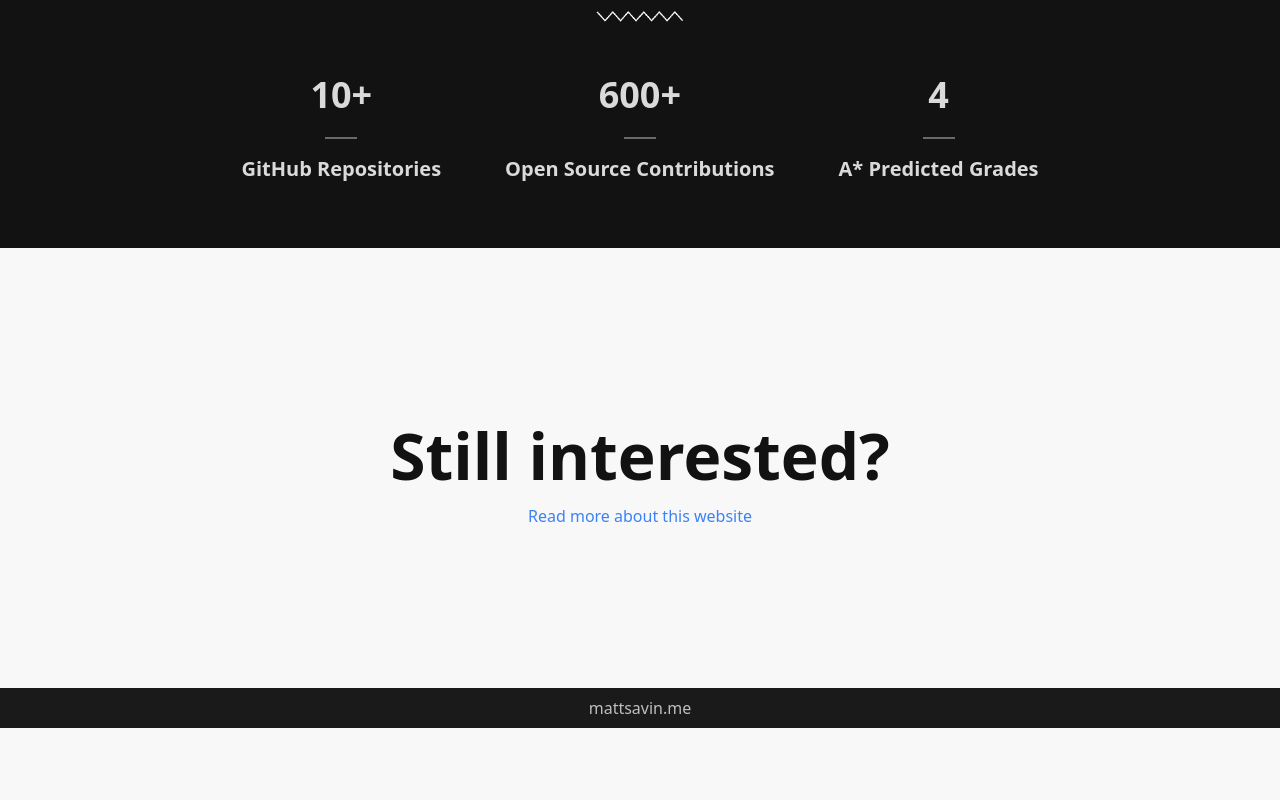
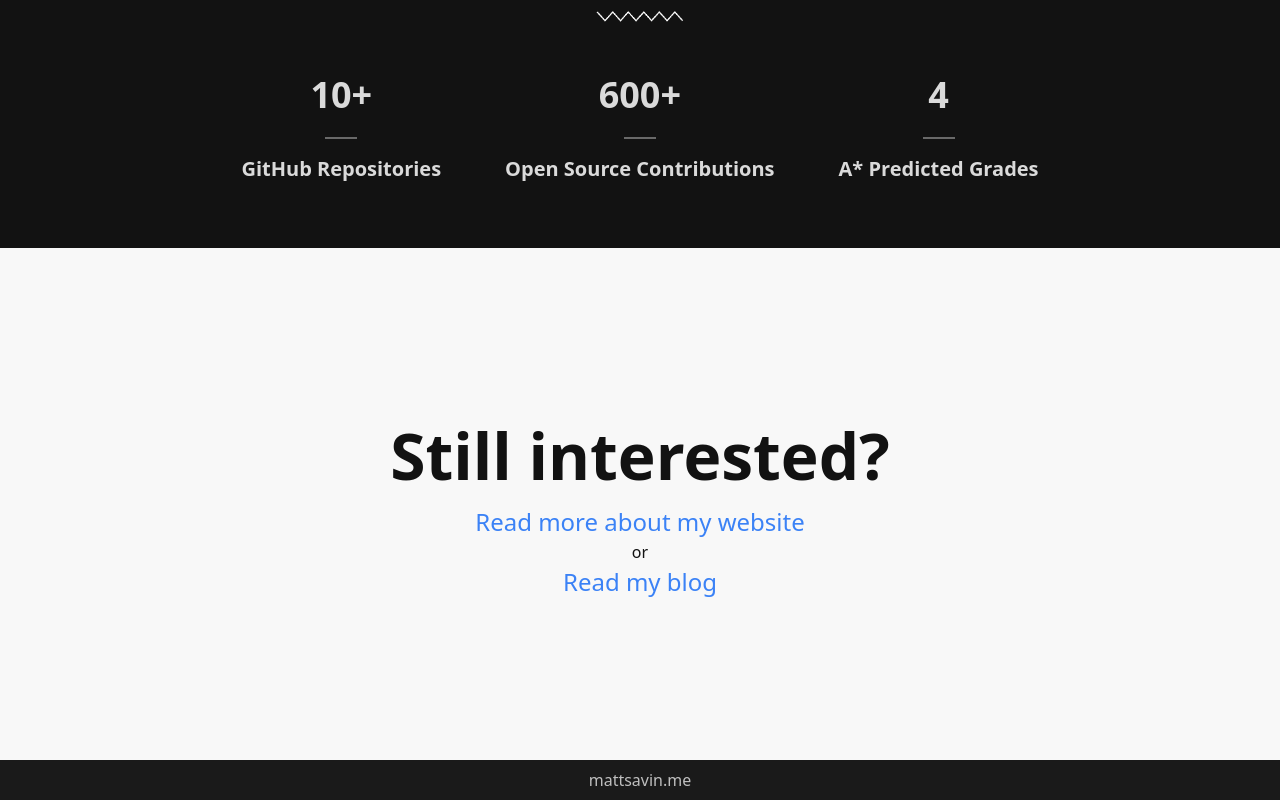
Before and after one commit to mattsavin/mattsavin.me, a Next.js app: page / in a window 1280 px wide. Shown: the part 1569-2369 px from the top of the page. Before the commit the page ends 2297 px from the top, so only its background shows below. Built offline with nearby package versions, Linux system fonts and the light colour scheme.

Commit message:
add a "read my blog" option for still interested increase link font size for still interested

```diff
--- a/pages/index.module.css
+++ b/pages/index.module.css
@@ -182,6 +182,10 @@
     font-weight: 700;
 }
 
+.interestLink {
+    font-size: 1.5rem;
+}
+
 @media only screen and (min-width: 688px) {
     .about {
         margin: 3rem;
--- a/pages/index.tsx
+++ b/pages/index.tsx
@@ -169,9 +169,15 @@ const Home: NextPage = () => {
                 </section>
                 <section className={styles.stillInterested}>
                     <h1 className={styles.interestHeader}>Still interested?</h1>
-                    <h2>
+                    <h2 className={styles.interestLink}>
                         <Link href={"/about"}>
-                            <a>Read more about this website</a>
+                            <a>Read more about my website</a>
+                        </Link>
+                    </h2>
+                    <p>or</p>
+                    <h2 className={styles.interestLink}>
+                        <Link href={"/blog"}>
+                            <a>Read my blog</a>
                         </Link>
                     </h2>
                 </section>
```
